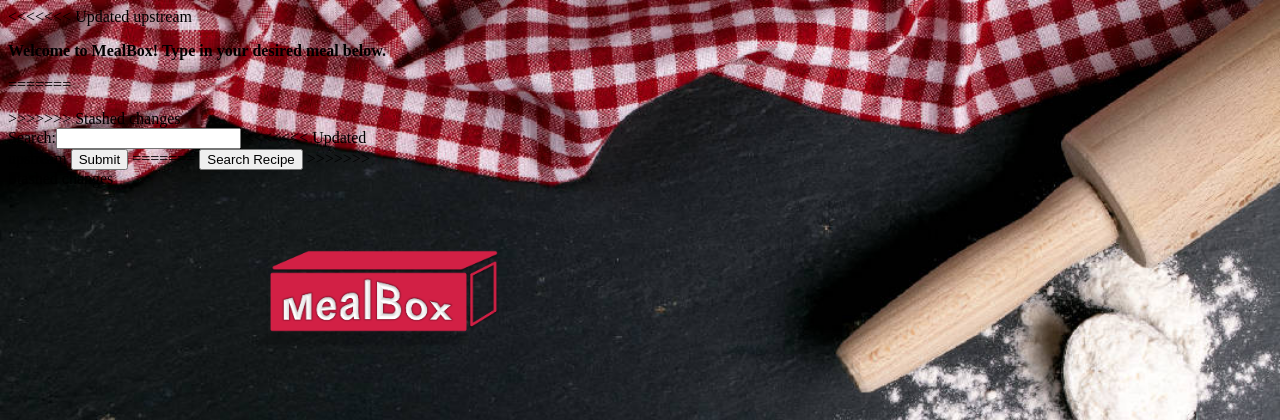
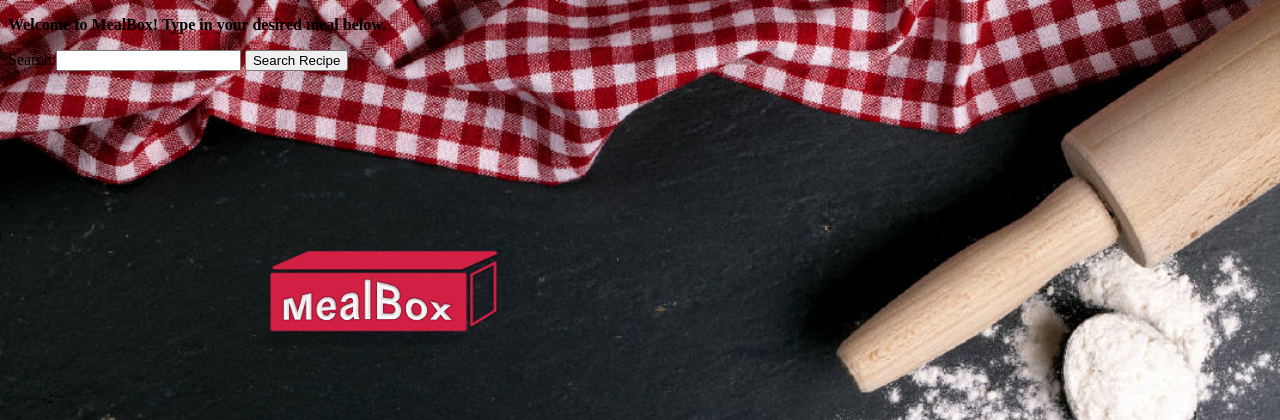
Before and after one commit to juleskt/CS411Team5Project, a Django app: page /search/ in a window 1280 px wide. Shown: the top 420 px of the page. Run offline with Django 3.2, Linux system fonts and the light colour scheme; parts of the project's set-up code (start-up, migrations or seed data) failed here and were passed over.

Commit message:
Template code formatting

```diff
--- a/MealBoxV1/templates/search.html
+++ b/MealBoxV1/templates/search.html
@@ -2,39 +2,27 @@
 {% load staticfiles %}
 <html lang="en">
 <head>
-<<<<<<< Updated upstream
     <p><b>Welcome to MealBox! Type in your desired meal below.</b></p>
 </head>
-<body>
+
 <meta charset="UTF-8">
-    <title>Search</title>
-=======
-
+<title>Search</title>
 <link rel="stylesheet" type="text/css" href="{% static 'css/searchstyle.css' %}">
 
-
-</head>
-
 <body>
-
-    <p> <img src="{% static 'img/logo.png' %}" style = 'width: 250px; height:100px; position: absolute; top:250px; left: 250px'>
+    <p>
+        <img src="{% static 'img/logo.png' %}" style = 'width: 250px; height:100px; position: absolute; top:250px; left: 250px'>
     </p>
 
 
     <meta charset="UTF-8">
->>>>>>> Stashed changes
-
     <title >What would you like to make?</title>
 
     <form style = 'width:400px; height:100px' action="/search/" method="post">
-    {% csrf_token %}
-    {{ form }}
-<<<<<<< Updated upstream
-    <input type="submit" name="searchField"/>
-=======
-    <input type="submit" name="searchField" value = 'Search Recipe'/>
+        {% csrf_token %}
+            {{ form }}
+        <input type="submit" name="searchField" value = 'Search Recipe'/>
+    </form>
+</body>
 
->>>>>>> Stashed changes
-</form>
-</body>
 </html>
```
